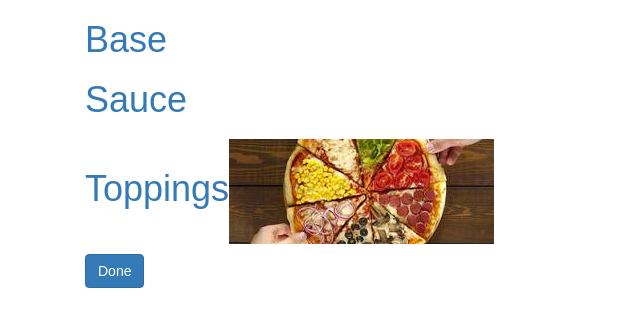
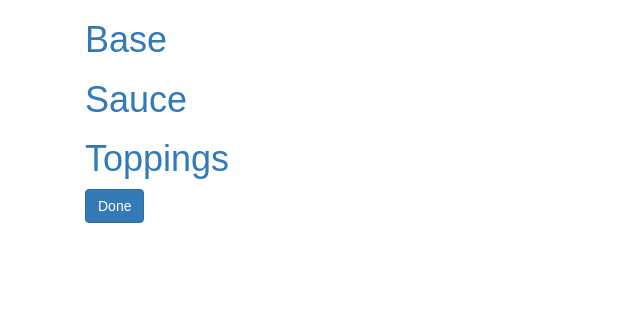
Before and after one commit to sammaggs/pizzagram, a React (Create React App) app: page /options in a window 1280 px wide. Shown: the top 326 px of the page, without its empty margins (0-640 px from the left). Built offline with nearby package versions, Linux system fonts and the light colour scheme.

Commit message:
options page images

```diff
--- a/src/data/components/OptionsPage.js
+++ b/src/data/components/OptionsPage.js
@@ -2,7 +2,11 @@ import React, { Component } from "react";
 import Button from "./Button";
 import { Link } from "react-router-dom";
 // import pizzaSauce from '../../images/pizza-sauce.jpg';
-import pizzaTopping from '../../images/pizza-toppings.jpg';
+// import pizzaTopping from '../../images/pizza-toppings.jpg';
+
+const imageStyling = {
+  borderRadius : 200
+}
 
 class OptionsPage extends Component {
   constructor(props) {
@@ -28,7 +32,7 @@ class OptionsPage extends Component {
         <div>
           <h1>
             <Link to="/">Toppings</Link>
-            <img src={pizzaTopping} />
+            {/* <img style={imageStyling} src={pizzaTopping} /> */}
           </h1>
         </div>
         <Button buttonText={"Done"}/>
```
Also changed, not shown: src/images/pizza-sauce.jpg (added), src/images/pizza-toppings.jpg.
